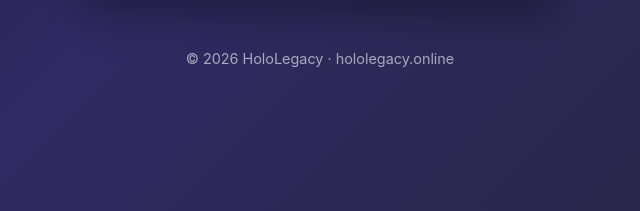
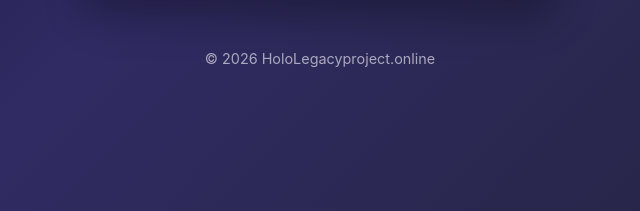
Before and after one commit to hololegacyproject-sudo/hololegacy-site, a plain HTML site: page index.html in a window 1280 px wide. Shown: the part 586-797 px from the top of the page, 320-960 px from the left. Drawn offline with Linux system fonts and the light colour scheme.

Commit message:
Update footer link to HoloLegacyproject.online

```diff
--- a/index.html
+++ b/index.html
@@ -70,6 +70,6 @@
       Get Started / Join Now
     </a>
   </div>
-  <footer>© 2026 HoloLegacy · hololegacy.online</footer>
+  <footer>© 2026 HoloLegacyproject.online</footer>
 </body>
 </html>
```
